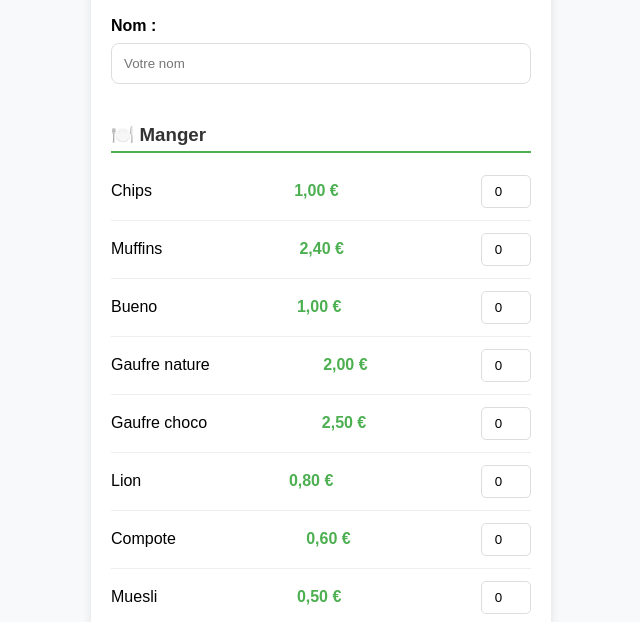
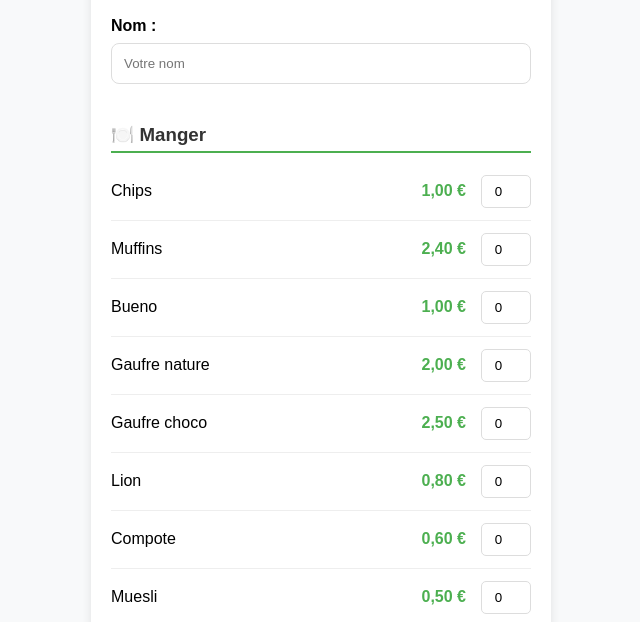
Before and after one commit to MaxKlingner/KFETARCH, a plain HTML site: page index.html in a window 1280 px wide. Shown: the part 178-800 px from the top of the page, without its empty margins (319-959 px from the left). Drawn offline with Linux system fonts and the light colour scheme.

Commit message:
Update index.html

```diff
--- a/index.html
+++ b/index.html
@@ -29,14 +29,21 @@
             padding: 20px;
         }
         .produit {
-            display: flex;
-            justify-content: space-between;
+            display: grid;
+            grid-template-columns: 1fr auto auto;
             align-items: center;
             padding: 12px 0;
             border-bottom: 1px solid #eee;
+            gap: 15px;
         }
         .produit:last-child {
             border-bottom: none;
+        }
+        .prix {
+            color: #4CAF50;
+            font-weight: bold;
+            min-width: 60px;
+            text-align: right;
         }
         .quantite input {
             width: 50px;
@@ -70,10 +77,6 @@
             margin: 20px 0 10px 0;
             padding-bottom: 5px;
             border-bottom: 2px solid #4CAF50;
-        }
-        .prix {
-            color: #4CAF50;
-            font-weight: bold;
         }
     </style>
 </head>
```
